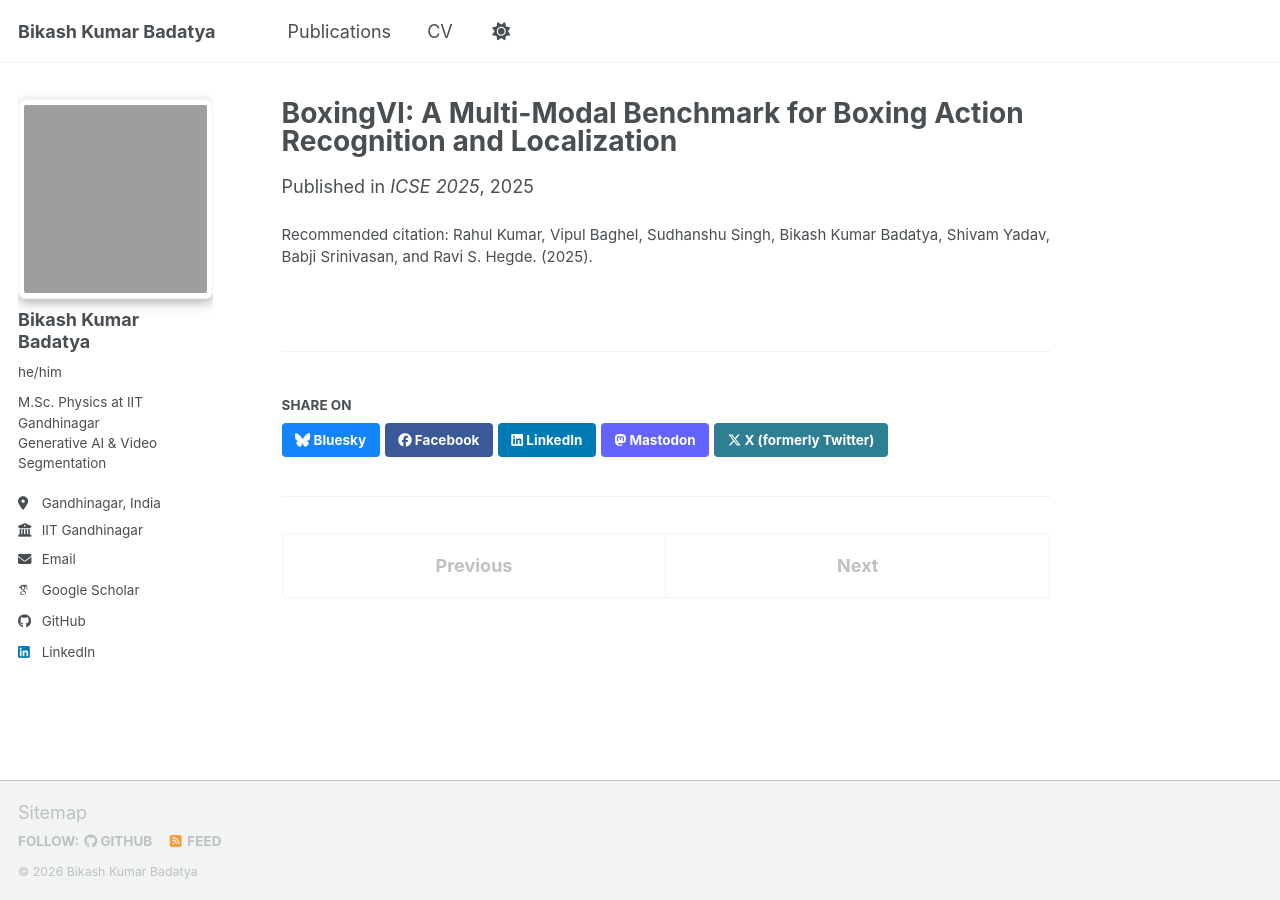
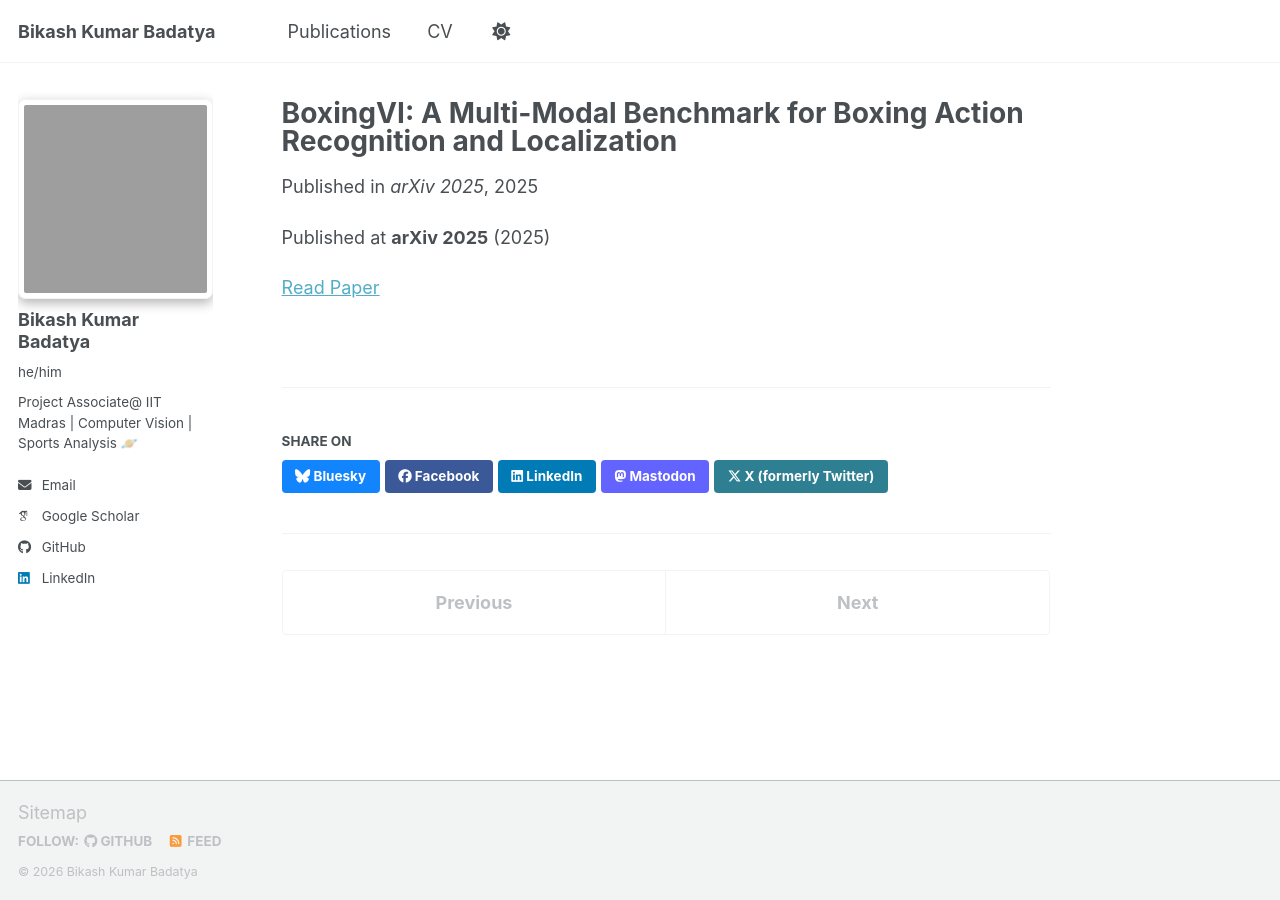
Before and after one commit to Bikudebug/Bikudebug.github.io, a Jekyll site: the page built from _publications/2025-09-01-boxingvi.md, in a window 1280 px wide. Built offline with Jekyll 4.4.1, drawn with Linux system fonts in a browser that asks for light colours; some web fonts are replaced; a script bundle is joined from its source files by our own code; library files that are not in the unit come from our copies.

Commit message:
Update bio, remove location, fix publications with links

```diff
--- a/_config.yml
+++ b/_config.yml
@@ -26,9 +26,9 @@ author:
   avatar           : "profile_photo.png"
   name             : "Bikash Kumar Badatya"
   pronouns         : "he/him"
-  bio              : "M.Sc. Physics at IIT Gandhinagar <br> Generative AI & Video Segmentation"
-  location         : "Gandhinagar, India"
-  employer         : "IIT Gandhinagar"
+  bio              : "Project Associate@ IIT Madras | Computer Vision | Sports Analysis 🪐"
+  location         : # removed
+  employer         : # removed
   uri              : # URL
   email            : "bikash.badatya@iitgn.ac.in"
 
--- a/_publications/2025-09-01-boxingvi.md
+++ b/_publications/2025-09-01-boxingvi.md
@@ -4,6 +4,10 @@ collection: publications
 category: conferences
 permalink: /publication/2025-09-01-boxingvi
 date: 2025-09-01
-venue: 'ICSE 2025'
-citation: 'Rahul Kumar, Vipul Baghel, Sudhanshu Singh, Bikash Kumar Badatya, Shivam Yadav, Babji Srinivasan, and Ravi S. Hegde. (2025).'
+venue: 'arXiv 2025'
+paperurl: 'https://arxiv.org/abs/2511.16524'
 ---
+
+Published at **arXiv 2025** (2025)
+
+[Read Paper](https://arxiv.org/abs/2511.16524)
```
Also changed, not shown: _publications/2025-05-01-biomechanical-star.md (+5 -1 lines), _publications/2025-06-01-diving-graph.md (added, +13 -0 lines), _publications/2025-08-01-utal-gnn.md (+5 -1 lines), _publications/2026-01-01-label-free-siggraph.md (+3 -2 lines), _publications/2026-02-01-throwing4.md (+2 -1 lines).
